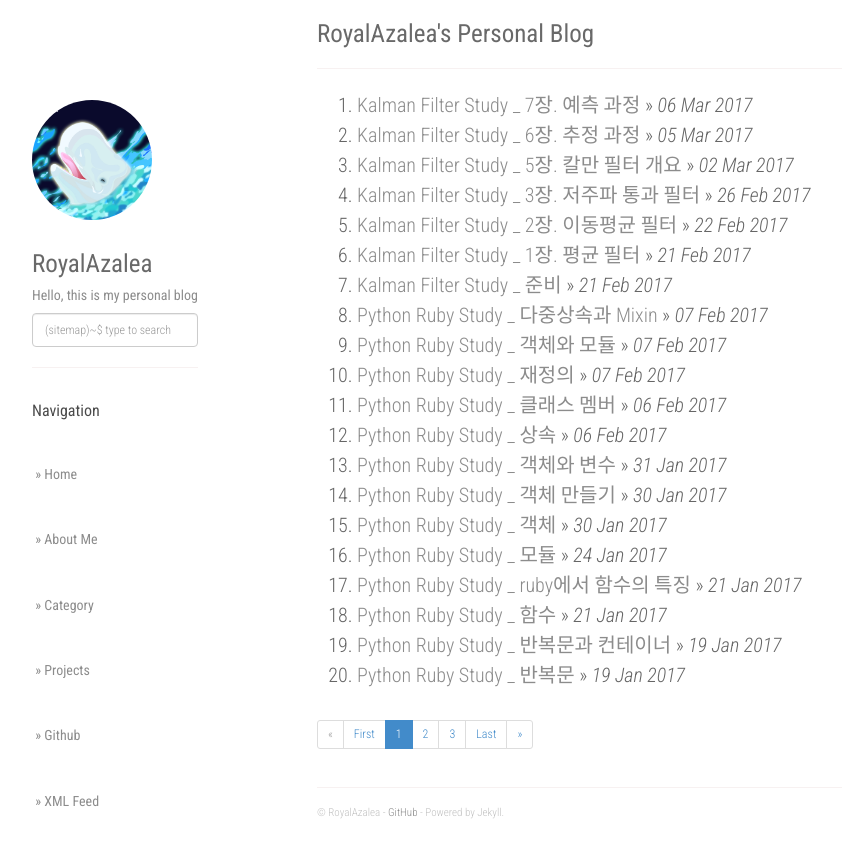
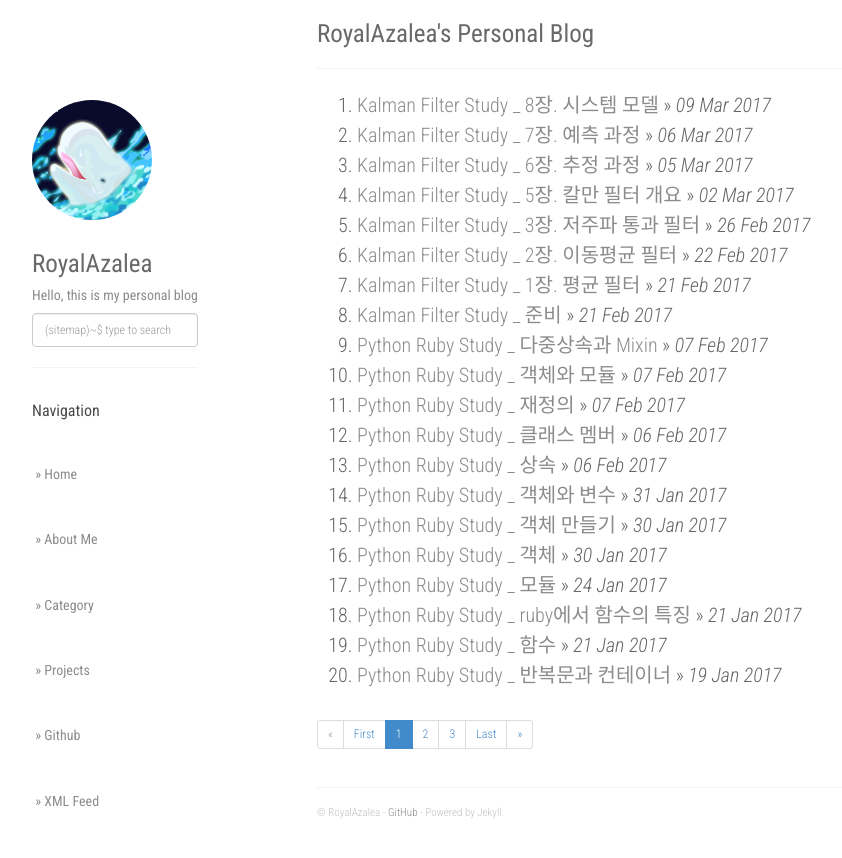
Before and after one commit to RoyalAzalea/RoyalAzalea.github.io, a Jekyll site: the page built from index.html, in a window 1280 px wide. Shown: the top 858 px of the page, without its empty margins (53-895 px from the left). Built offline with Jekyll 4.4.1, drawn with Linux system fonts in a browser that asks for light colours; nearby versions of some CDN libraries; the list of posts is cut into pages by our own code; some of the changed lines change nothing that is shown.

Commit message:
update_posts

```diff
--- /dev/null
+++ b/_posts/kalman-filter-study/2017-03-09-kalman-filter-study.md
@@ -0,0 +1,168 @@
+---
+layout: post
+title: "Kalman Filter Study _ 8장. 시스템 모델"
+date: 2017-03-09
+categories: [kalman_filter, matlab]
+---
+
+이 장에서는 칼만 필터의 또 다른 특징인 시스템 모델에 대해 살펴본다. 시스템 모델은 우리가
+다루는 문제를 수학식으로 표현해 놓은 것을 말하는데, 주어진 시스템 모델을 이해하는 것은
+그리 어렵지 않다. 그리고 시스템 모델을 알면 칼만 필터를 설계하고 구현해 내는 것도 별로
+힘든 일이 아니다. **진짜 어려운 작업은 시스템을 수학적으로 모델링하여 시스템 모델을 유도해
+내는 일이다.** 그런데 시스템 모델을 구하는 방법을 설명하는 것은 이 책의 수준을 한참
+넘어선다. 따라서 앞으로 등장하는 예제에서는 시스템 모델은 이미 알고 있다고 가정한다.
+대신 여기서는 칼만 필터의 시스템 모델이 어떤 형태를 가져야 하는지, 칼만 필터 알고리즘에
+어떻게 이용되는지에 초점을 맞춰 설명하겠다.
+
+다행히 칼만 필터가 워낙 다양한 분야에 이용되다 보니 어지간한 경우에는 참고할 만한 시스템
+모델을 쉽게 찾을 수 있다. 만약 참고할 만한 시스템 모델이 전혀 없는 완전히 새로운 분야에
+칼만 필터를 적용해야 한다면, **선형 시스템과 시스템 모델을 바닥부터 차근차근 공부하는
+정공법을 선택해야 한다.**
+
+이 장의 내용을 이해하기 위해서는 선형 시스템(`Linear system`)의 상태 모델(`State model`)에
+대한 사전 지식이 있어야 한다. 상태 모델의 개념을 이해하고, 관련 수식의 의미를 읽어낼 수는
+있어야 한다.
+
+## 8.1 시스템 모델
+
+칼만 필터는 다음과 같은 선형 상태 모델을 대상으로 한다. 물론 경우에 따라 이 형태에서
+약간 변형될 수 있다.
+
+$$
+x_{k+1} = Ax_k + w_k /label{8.1}/tag{8.1}
+$$
+
+$$
+z_k = Hx_k + v_k /label{8.2}/tag{8.2}
+$$
+
+위의 식에서 시스템 모델에 잡음이 포함되어 있어야 한다는 점이 중요하다. 각 변수의 의미를
+아래에 정리했다.
+
+$$
+x_k =\,상태\,변수,\;(n \times 1)\; 열벡터 \\\\
+z_k =\,측정값,\;(m \times 1)\; 열벡터 \\\\
+A =\,상태전이행렬,\;(n \times n)\; 행렬 \\\\
+H =\,(m \times n)\; 행렬 \\\\
+w_k =\,잡음,\;(n \times 1)\; 열벡터 \\\\
+v_k =\,측정\;잡음,\;(m \times 1)\; 열벡터
+$$
+
+상태변수(`state variable`)는 거리, 속도, 무게 등 우리가 관심 있는 물리적인 변수라고
+생각하면 된다. 그리고 칼만 필터에는 잡음이 중요한 역할을 하는데, 모든 잡음을
+백색잡음(`white noise`)으로 가정한다. 백색잡음은 모든 주파수 성분을 다 갖고 있는
+잡음이다. **$w_k$는 시스템에 유입되어 상태변수에 영향을 주는 잡음을 말하고, $v_k$는
+센서에서 측정되는 잡음을 의미한다. 그리고 $A$와 $H$는 모든 성분이 상수인 행렬이다.
+여기서 행렬 $A$는 시간에 따라 시스템이 어떻게 움직이는지를 나타낸다. 즉 시스템의
+운동방정식을 담고 있다. 한편 행렬 $H$는 측정값과 상태 변수의 관계를 나타낸다. 즉 각
+상태변수가 측정값에 어떻게 반영되어 있는지는 이 행렬이 규정한다.**
+
+식 $\ref{8.1}, \ref{8.2}$와 같이 시스템의 운동방정식을 상태변수 벡터에 대해 1차
+차분(또는 미분) 방정식으로 표현한 모델을 '상태공간(`state space`) 모델' 이라고 한다.
+상태공간 모델은 뒤에서 다양한 예제를 접하다 보면 금방 감을 잡을 수 있다.
+
+이제 5장의 칼만 필터 알고리즘에서 시스템 모델과 관련 있는 부분을 찾아보겠다. 두 군데가
+있다. 첫 번째는 $\textrm{I}$단계에 있는 추정값 예측식이다.
+
+$$
+\hat{x}_{k+1}^{-} = A\hat{x}_k \label{8.3}\tag{8.3}
+$$
+
+이 식은 시스템 모델의 식 $\ref{8.1}$에서 유래한 것이다. 또 다른 한 곳은
+$\textrm{III}$단계의 추정값 계산식에 포함되어 있는데, 아래 식에서 진하게 표시한 부분이다.
+
+$$
+\hat{x}_k = \hat{x}_k^{-} + K_k({z_k - \mathbf{H\hat{x}_k^{-}}) \label{8.4}\tag{8.4}
+$$
+
+이 항은 시스템 모델의 식 $\ref{8.2}$와 관련 있다. 식 $\ref{8.3}$과 $\ref{8.4}$를
+시스템 모델과 비교해 보면 잡음항($w_k, v_k$)이 빠져 있다는 점만 다를 뿐, 시스템 모델과
+연관되어 있다는 사실을 쉽게 알 수 있다. 이 밖에도 행렬 $H$는 몇 군데에서 더 사용되는데,
+따로 설명이 필요할 정도로 중요한 의미는 없다.
+
+## 8.3 잡음의 공분산
+
+마지막으로 잡음에 대해 알아보자. **보통 잡음은 다음에 어떤 값이 나올지 예측할 수 없고
+순전히 통계적인 추정만 가능한 값을 의미한다.** 그래서 잡음을 표현할 때는 통계학을
+이용한다. 그런데 칼만 필터는 잡음이 표준정규분포를 따른다고 가정하기 때문에, 잡음의
+분산(`variance`)만 알아도 된다. 표준정규분포에서는 평균이 항상 $0$이기 때문이다. 이러한
+이론적 기반에서 칼만 필터는 상태 모델의 잡음을 다음과 같은 공분산 행렬로 표현한다.
+
+$$
+Q =\; w_k\,의\,공분산\,행렬,\;(n \times n)\;대각\,행렬 \\\\
+R =\; v_k\,의\,공분산\,행렬,\;(m \times m)\;대각\,행렬
+$$
+
+여기서 대각 행렬(`diagonal matrix`)은 $(1,1), (2,2), \cdots , (n,n)$ 등 대각선 위치
+외의 성분은 모두 영($0$)인 행렬을 말한다.
+
+한편 공분산 행렬은 변수의 분산으로 구성된 행렬로 정의된다. 예를 들어 $n$개의 잡음
+$w_1, w_2, \cdots, w_n$이 있고, 각 잡음의 분산은
+$\sigma_1^2, \sigma_2^2, \cdots, \sigma_n^2$ 이라고 가정한다. 그러면 공분산 행렬은
+다음과 같이 쓸 수 있다. 측정 잡음 $v_k$의 공분산 행렬 $R$도 같은 방식으로 구성한다.
+
+$$
+Q = \begin{bmatrix}
+    \sigma_1^2 & 0 & \cdots & 0 \\\\
+    0 & \ \sigma_2^2 & \cdots & 0 \\\\
+    \vdots & \vdots & \ddots & \vdots \\\\
+    0 & 0 & \cdots & \sigma_n^2
+    \end{bmatrix}
+$$
+
+행렬 $Q$ 와 $R$은 잡음의 특성을 정확히 해석해서 정하는 게 원칙이지만, 여러 오차가
+복합적으로 작용하기 때문에 해석적으로 결정하는 데는 한계가 있다. 해당 시스템에 대한
+경험을 바탕으로 어느 정도의 시행착오를 겪을 수 밖에 없다는 말이다. 즉 잡음에 대한 정보를
+최대한 활용하되, 이 두 행렬을 칼만 필터의 설계 인자로 보고 시행착오 과정을 통해
+보정하면서 적절한 값을 찾아야 한다.
+
+그렇다고 맨땅에 헤딩할 수는 없고 뭔가 적잘한 기준이 없을까? 5장의 칼만 필터 알고리즘에서
+행렬 $Q$와 $R$이 어디에 사용되는지 보자. 먼저 행렬 $R$을 보면 칼만 이득 계산식에
+등장한다.
+
+$$
+K_k = P_k^{-}H^{T}(HP_k^{-}H^{T} + R)^{-1}
+$$
+
+행렬식으로는 감을 잡기 어렵다. 위의 식에서 모든 변수가 스칼라라고 가정하면 역행렬은
+나누기와 같게 된다. 따라서 위의 식은 다음과 같이 쓸 수 있다.
+
+$$
+K_K = {P_k^{-}H^{T} \over HP_k^{-}H^{T} + R} \label{8.5}\tag{8.5}
+$$
+
+**이 식에서 $R$이 커지면 칼만 이득은 작아진다.** 그런데 칼만 이득이 작아지면 추정값에는
+어떤 영향을 줄까? 식 $\ref{6.3}$을 보자.
+
+$$
+\hat{x}_k = (I - K_k)\hat{x}_k^{-} + K_kz_k \label{6.3}\tag{6.3}
+$$
+
+칼만 이득이 작아지면 추정값 계산에 측정값이 반영되는 비율이 작아진다. 반면 예측값의
+반영비율은 높아진다. 즉 외부 측정값의 영향을 덜 받게 되어 추정값의 변화가 줄어든다.
+**따라서 측정값의 영향을 덜 받고 변화가 완만한 추정값을 얻고 싶다면 행렬 $R$을 키우면
+된다.**
+
+이제 행렬 $Q$가 등장하는 수식을 찾아보자. 오차 공분산의 예측값($P_{k+1}^{-})$ 계산에
+사용된다.
+
+$$
+P_{k+1}^{-} = AP_kA^{T} + Q
+$$
+
+**이 식에서 행렬 $Q$가 커지면 오차 공분산 예측값도 커진다.** 그럼 오차 공분산 예측값이
+커지면 어떻게 될까? 역시 모든 변수를 스칼라로 가정하고 식 $\ref{8.5}$를 보겠다. 오차
+공분산 예측값이 분자와 분모에 모두 등장하지만 분자가 약간 더 빠른 비율로 커진다.
+분모에는 $R$이 더해져 있기 때문이다.
+
+**요약하면 행렬 $Q$가 커지면 칼만 이득도 커진다.** 그런데 칼만 이득이 커지면 식
+$\ref{6.3$에서 측정값이 더 많이 반영된다. **따라서 측정값의 영향을 덜 받고 변화가 완만한
+추정값을 얻고 싶다면 행렬 $Q$를 줄여야 한다. 행렬 $R$과는 정반대이다.**
+
+아래 행렬 $Q$와 $R$의 변화에 따른 측정값 반영을 요약했다. 그리고 이 측정값 반영에 따른
+변화들을 알 수 있다.
+
+$$
+Q\,\Uparrow, R\,\Downarrow\,\Rightarrow\,측정값\,반영\,\Uparrow\,\Rightarrow\,잡음\,제거\,\Downarrow ,\,시간\,지연\,\Downarrow \\\\
+Q\,\Downarrow, R\,\Uparrow\,\Rightarrow\,측정값\,반영\,\Downarrow\,\Rightarrow\,잡음\,제거\,\Uparrow ,\,시간\,지연\,\Uparrow\,(부드러운\,그래프)
+$$
```
Also changed, not shown: _posts/kalman-filter-study/2017-03-05-kalman-filter-study.md (+3 -3 lines), _posts/kalman-filter-study/2017-03-06-kalman-filter-study.md (+3 -3 lines).
